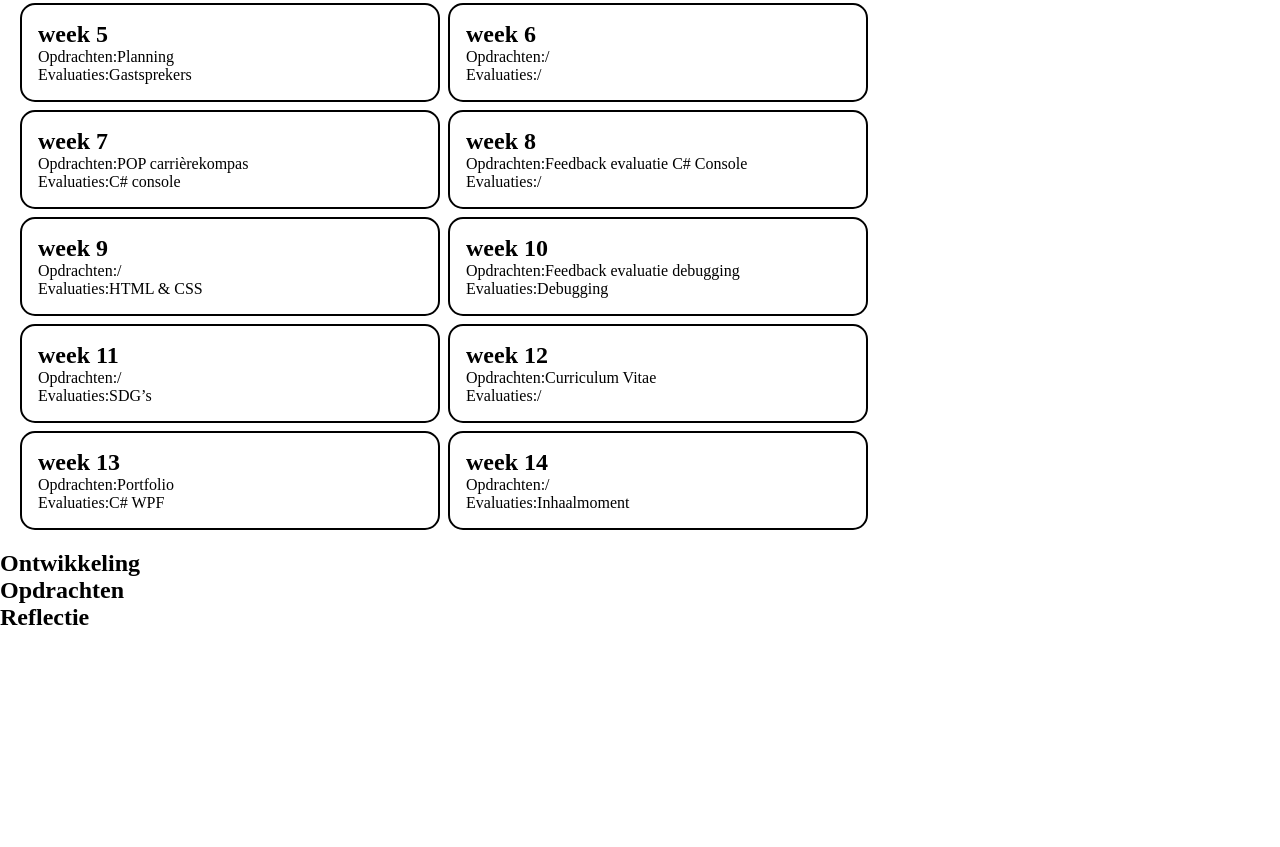
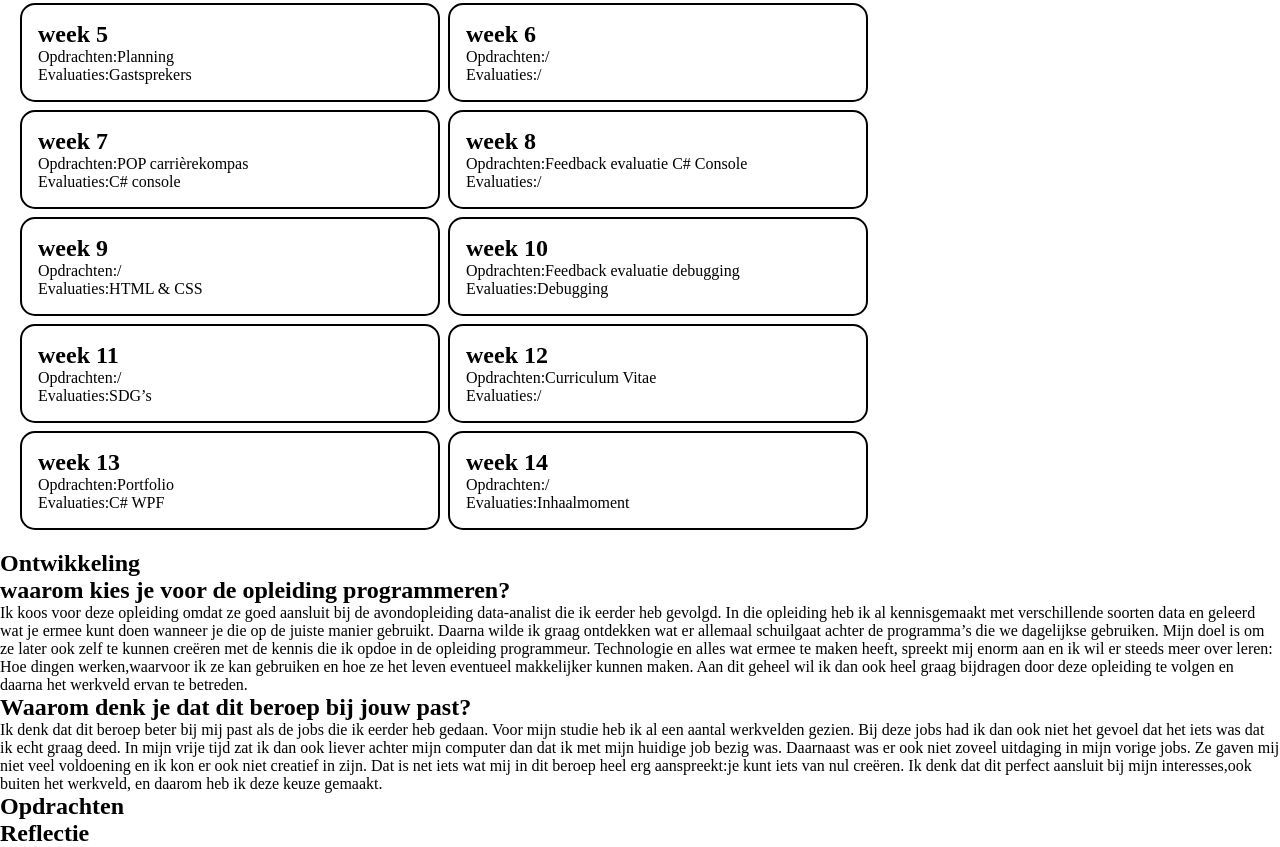
Before and after one commit to pxl-werkplekleren/portfolio-TomMertensPXL, a plain HTML site: page index.html in a window 1280 px wide. Shown: the part 403-1250 px from the top of the page. Before the commit the page ends 1034 px from the top, so only its background shows below. Drawn offline with Linux system fonts and the light colour scheme.

Commit message:
4.3 vargen toegevoegd

```diff
--- a/index.html
+++ b/index.html
@@ -95,6 +95,29 @@
   </article>
   <article>
       <h1>Ontwikkeling</h1>
+      <section>
+          <h2>waarom kies je voor de opleiding programmeren?</h2>
+          <p> Ik koos voor deze opleiding omdat ze  goed aansluit bij de  avondopleiding data-analist die ik eerder heb gevolgd.
+              In die opleiding heb ik al kennisgemaakt met verschillende soorten data en geleerd wat je ermee kunt doen wanneer je die op de juiste manier gebruikt.
+              Daarna wilde ik graag ontdekken wat er allemaal schuilgaat achter de programma’s die we  dagelijkse gebruiken.
+              Mijn doel is om ze later ook zelf te kunnen creëren met de kennis die ik opdoe in de opleiding programmeur.
+              Technologie en alles wat ermee te maken heeft, spreekt mij enorm aan en ik wil er steeds meer over leren: Hoe dingen werken,waarvoor ik ze kan gebruiken en hoe ze het leven eventueel makkelijker kunnen maken.
+              Aan dit geheel wil ik dan ook heel graag bijdragen door deze opleiding te volgen en daarna het werkveld ervan te betreden.</p>
+      </section>
+      <section>
+          <h2>Waarom denk je dat dit beroep bij jouw past?</h2>
+          <p> Ik denk dat dit beroep beter bij mij past als de jobs die ik eerder  heb gedaan.
+              Voor mijn studie heb ik al een aantal werkvelden gezien.
+              Bij deze jobs had ik dan ook niet het gevoel dat het iets was dat ik echt graag deed.
+              In mijn vrije tijd zat ik dan ook liever achter mijn computer dan dat ik met mijn huidige job bezig was.
+
+              Daarnaast  was er ook niet zoveel uitdaging in mijn vorige jobs.
+              Ze gaven mij niet veel voldoening  en ik kon er ook niet creatief in zijn.
+              Dat is net iets wat mij in dit beroep heel erg aanspreekt:je kunt iets van nul creëren.
+
+              Ik denk dat dit perfect aansluit bij mijn interesses,ook buiten het werkveld, en daarom heb ik deze keuze gemaakt.
+          </p>
+      </section>
   </article>
   <article>
       <h1>Opdrachten</h1>
```
